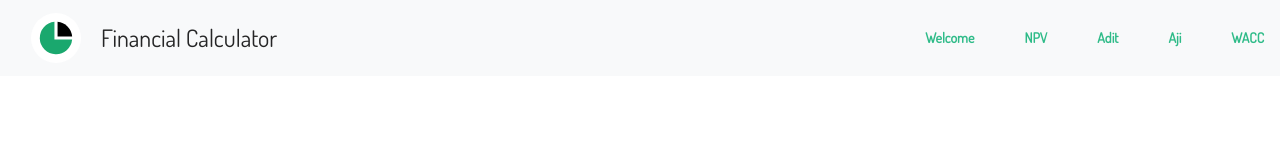
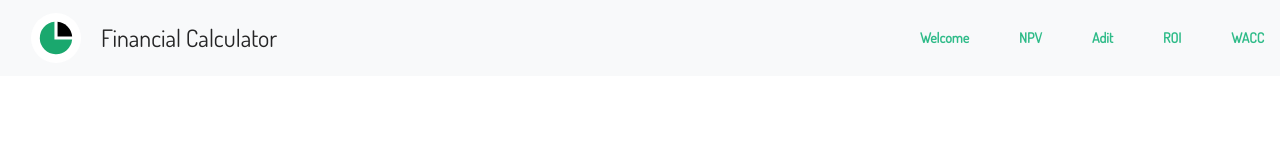
Before and after one commit to adhytianara/myfinance---front-end, a React (Create React App) app: page / in a window 1280 px wide. Shown: the top 149 px of the page. Built offline with nearby package versions, Linux system fonts and the light colour scheme.

Commit message:
Add roi to navbar

```diff
--- a/src/App/components/Navbar/Navbarku.js
+++ b/src/App/components/Navbar/Navbarku.js
@@ -30,7 +30,7 @@ function Navbarku(props) {
           <Link to="/functiondua"><p>Adit</p></Link>
         </Navbar.Text>
         <Navbar.Text>
-          <Link to="/functiontiga"><p>Aji</p></Link>
+          <Link to="/roi"><p>ROI</p></Link>
         </Navbar.Text>
         <Navbar.Text>
           <Link to="/wacc"><p>WACC</p></Link>
```
